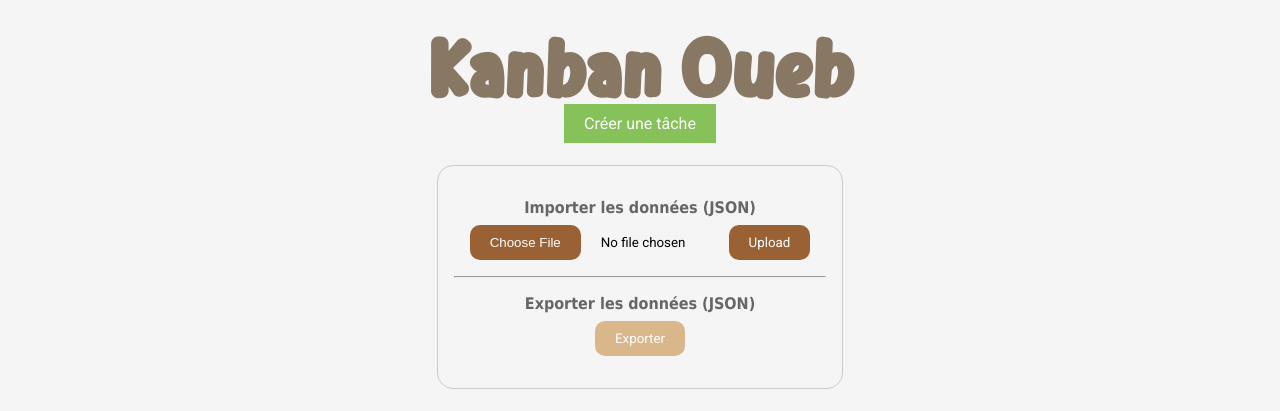
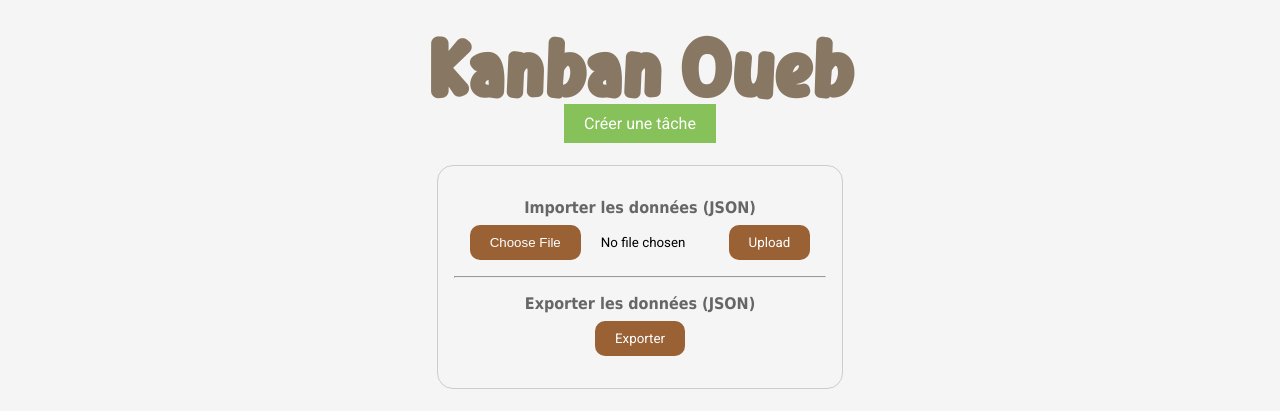
Before and after one commit to Lienub/Kanban, a website built with Vite: page src/index.html in a window 1280 px wide. Shown: the top 411 px of the page. Built offline with nearby package versions, Linux system fonts and the light colour scheme.

```diff
--- a/src/views/upload-form.css
+++ b/src/views/upload-form.css
@@ -20,7 +20,7 @@
 
 #export-btn {
     border: none;
-    background: #d2a56dc7;
+    background: #9a6135;
     padding: 10px 20px;
     border-radius: 10px;
     color: #fff;
@@ -29,7 +29,7 @@
 }
 
 #export-btn:hover {
-    background: #b4835c;
+    background: #7a4a25;
 }
 
 #import-btn {
```
